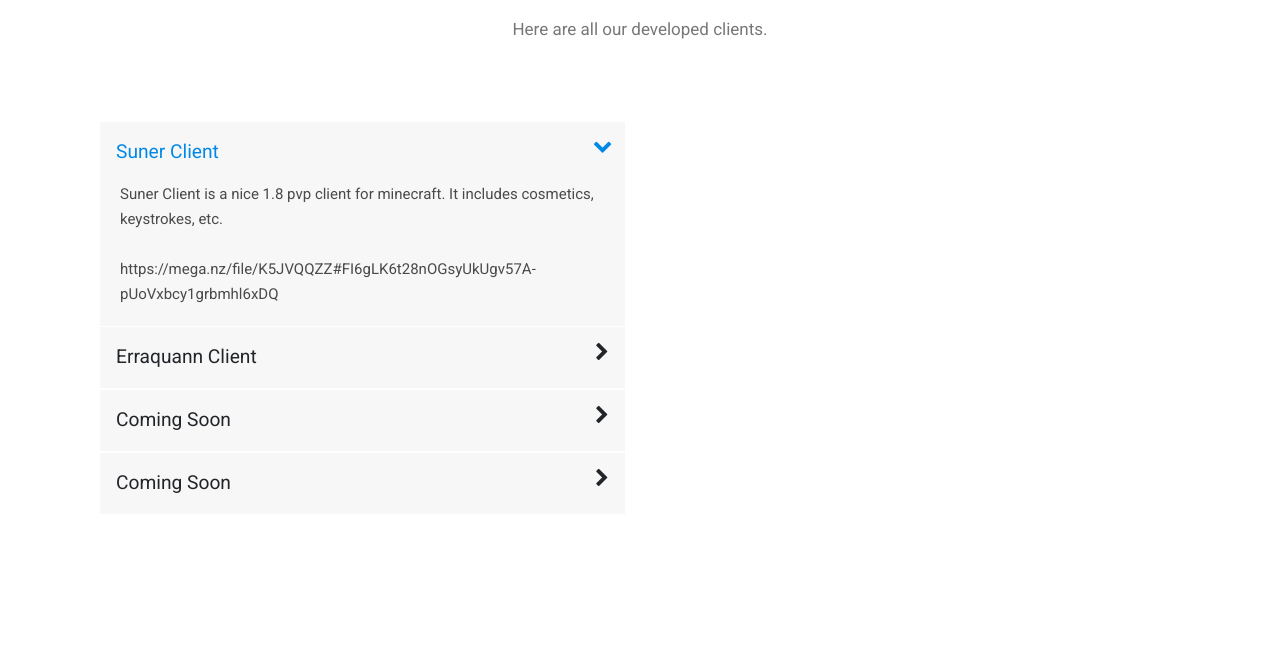
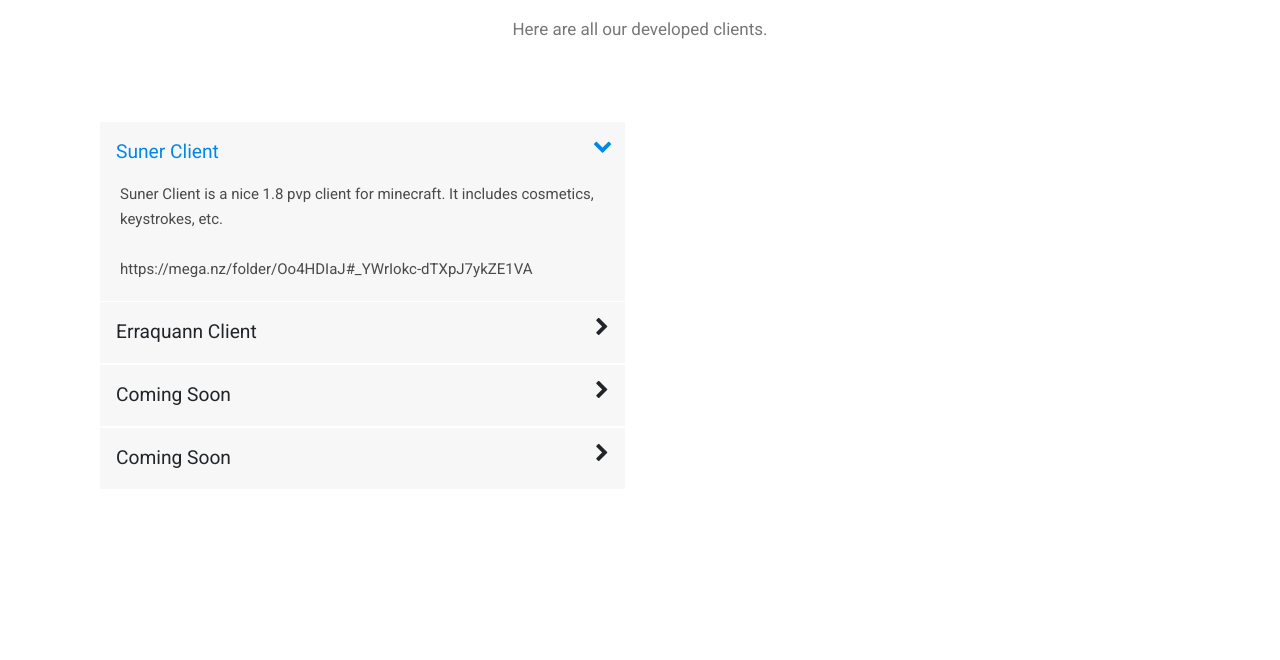
Before and after one commit to CrYpTeD-Error/zapple, a plain HTML site: page index.html in a window 1280 px wide. Shown: the part 941-1601 px from the top of the page. Drawn offline with Linux system fonts and the light colour scheme.

Commit message:
Update index.html

```diff
--- a/index.html
+++ b/index.html
@@ -129,7 +129,7 @@ https://templatemo.com/tm-537-art-factory
                                 <div class="content">
                                     <p>Suner Client is a nice 1.8 pvp client for minecraft. It includes cosmetics, keystrokes, etc.
                                     <br><br>
-                                    https://mega.nz/file/K5JVQQZZ#FI6gLK6t28nOGsyUkUgv57A-pUoVxbcy1grbmhl6xDQ</p>
+                                    https://mega.nz/folder/Oo4HDIaJ#_YWrIokc-dTXpJ7ykZE1VA</p>
                                 </div>
                             </div>
                         </article>
```
